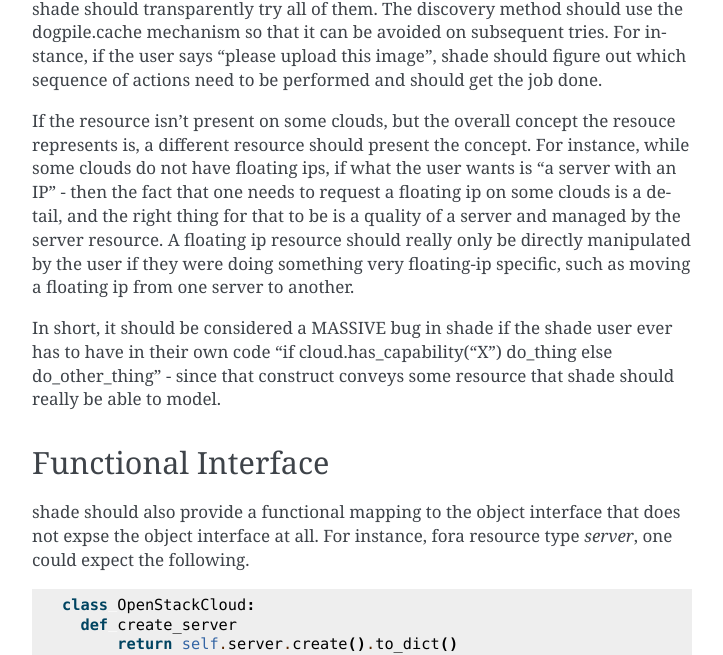
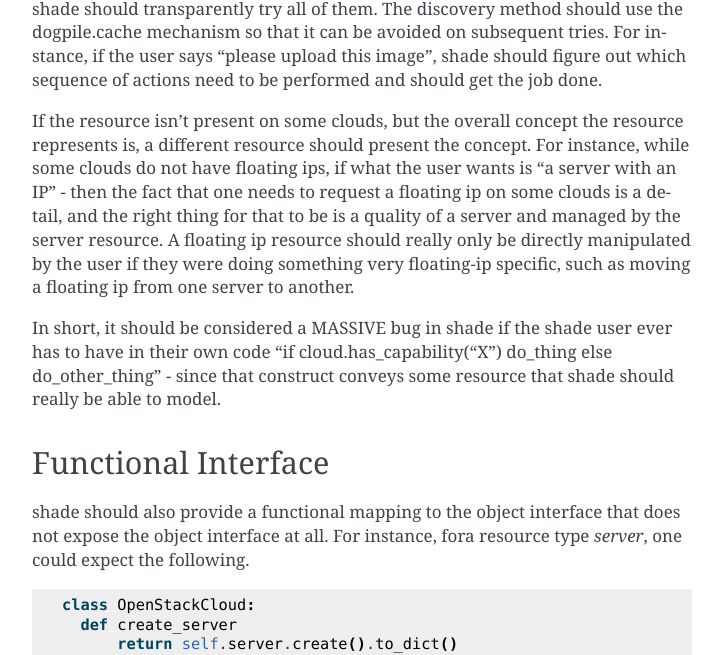
Before and after one commit to openstack/openstacksdk, a Sphinx documentation site: the page built from doc/source/index.rst, in a window 1280 px wide and 900 px high, scrolled down 3948 px. Shown: the part 151-806 px from the top of the window, without its empty margins (388-1111 px from the left). Built offline with Sphinx 7.4.7, drawn with Linux system fonts in a browser that asks for light colours.

Commit message:
Fix two typos and one readablity on shade documentation
resouce => resource
expse   => expose

virtualenvwrapper => virtualenv wrapper

Change-Id: Id4dbcb4852eb2ef5dac4e0379e384c945c93a1ae

```diff
--- a/README.rst
+++ b/README.rst
@@ -188,7 +188,7 @@
 out which sequence of actions need to be performed and should get the job done.
 
 If the resource isn't present on some clouds, but the overall concept the
-resouce represents is, a different resource should present the concept. For
+resource represents is, a different resource should present the concept. For
 instance, while some clouds do not have floating ips, if what the user wants
 is "a server with an IP" - then the fact that one needs to request a floating
 ip on some clouds is a detail, and the right thing for that to be is a quality
@@ -206,7 +206,7 @@
 --------------------
 
 shade should also provide a functional mapping to the object interface that
-does not expse the object interface at all. For instance, fora  resource type
+does not expose the object interface at all. For instance, fora  resource type
 `server`, one could expect the following.
 
 ::
--- a/doc/source/installation.rst
+++ b/doc/source/installation.rst
@@ -6,7 +6,7 @@
 
     $ pip install shade
 
-Or, if you have virtualenvwrapper installed::
+Or, if you have virtualenv wrapper installed::
 
     $ mkvirtualenv shade
     $ pip install shade
```
